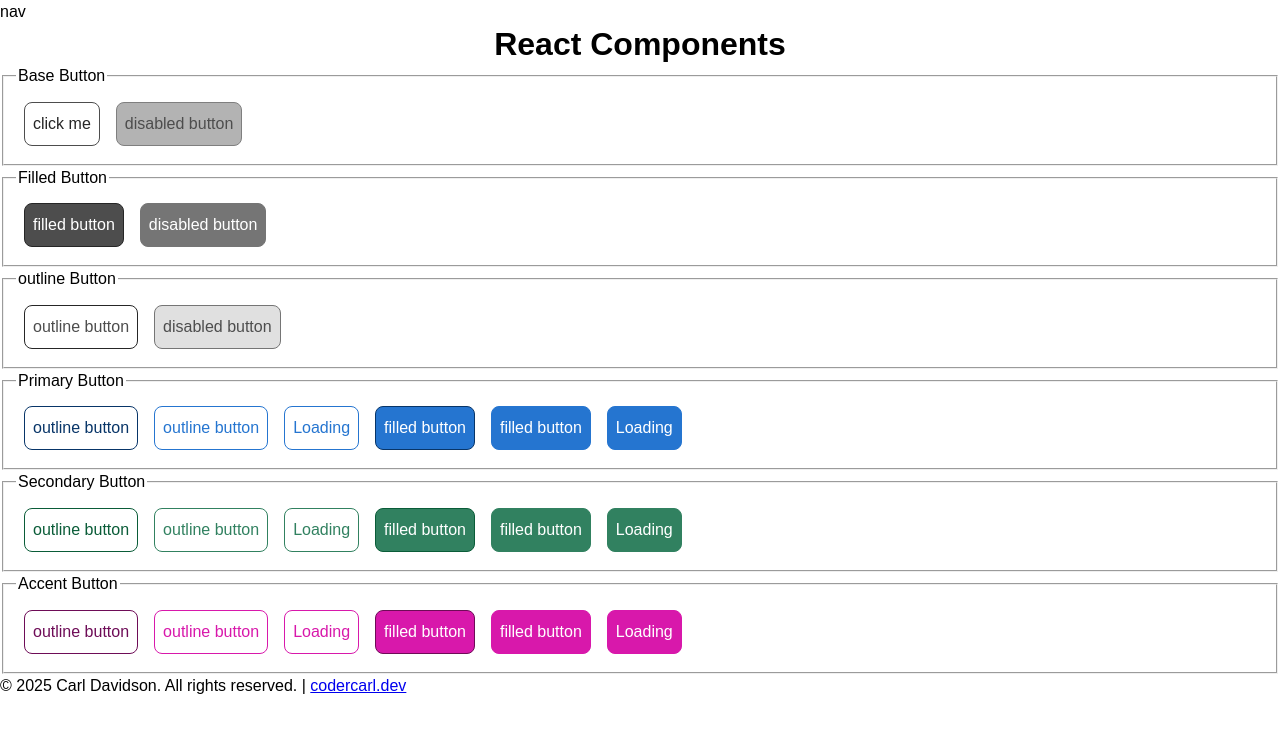
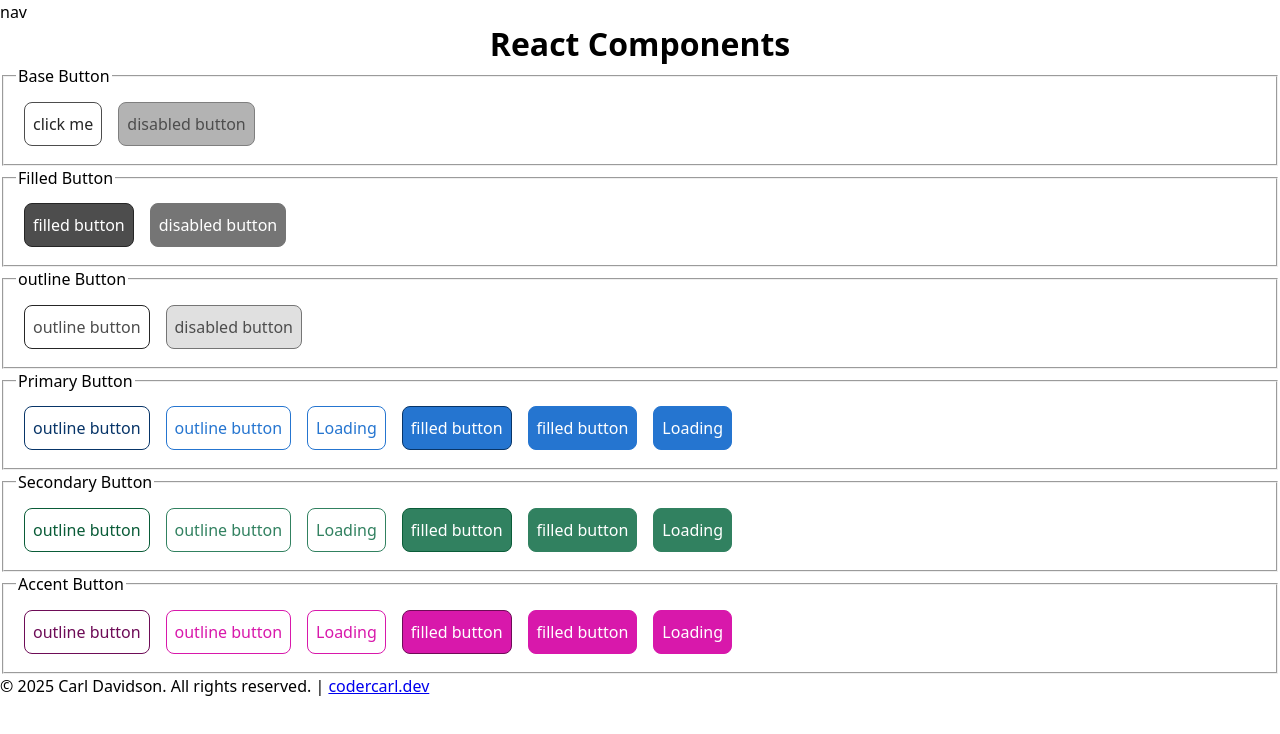
Before and after one commit to codercarl1243/react_components_system, a Next.js app: page / in a window 1280 px wide. Shown: the top 734 px of the page. Built offline with nearby package versions, Linux system fonts and the light colour scheme.

Commit message:
UPDATE fontfamily should be less opinionated

```diff
--- a/app/styles/base/reset.css
+++ b/app/styles/base/reset.css
@@ -48,7 +48,9 @@ ol[role='list'] {
 body {
   -webkit-font-smoothing: antialiased;
   -moz-osx-font-smoothing: grayscale;
-  font-family: Arial, Helvetica, sans-serif;
+  font-family: system-ui, -apple-system, "Segoe UI", Roboto, "Helvetica Neue",
+   Arial, "Noto Sans", "Apple Color Emoji", "Segoe UI Emoji", "Segoe UI Symbol",
+   "Noto Color Emoji", sans-serif;
   min-height: 100dvh;
   line-height: 1.5;
 }
```
